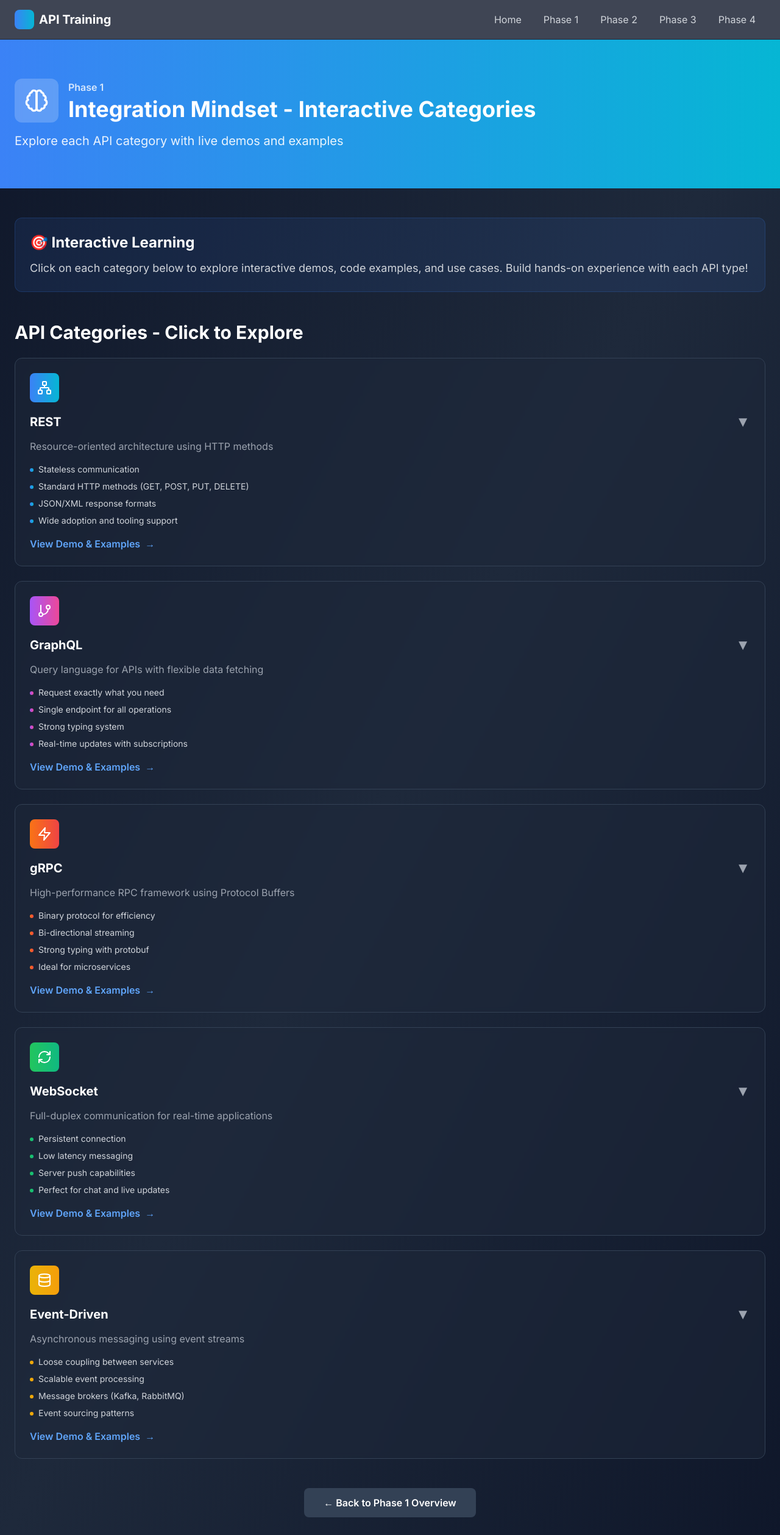
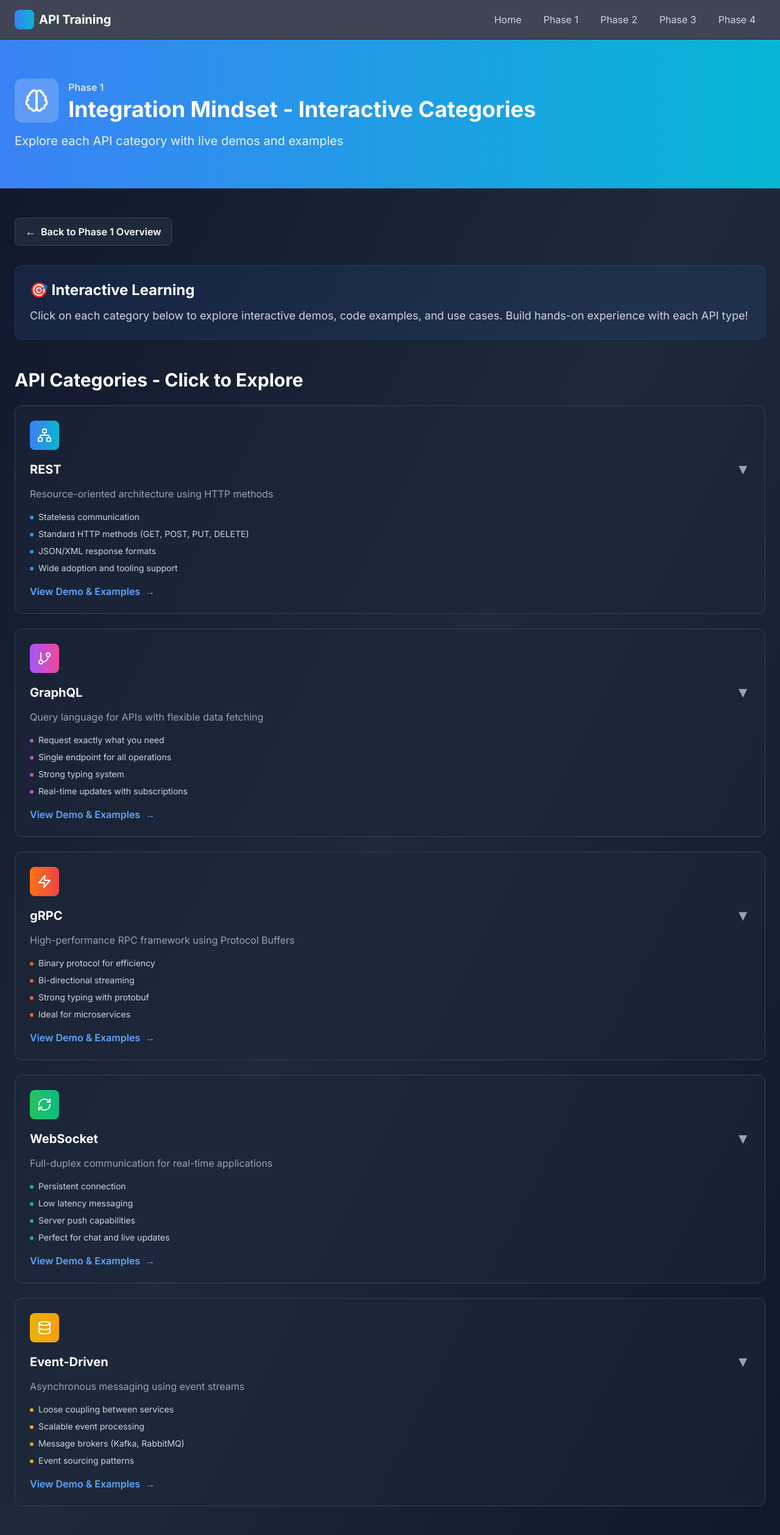
Before and after one commit to devcamos/apisandbox, a Next.js app: page /phase-1/categories in a window 1280 px wide. Shown: the top 2518 px of the page at 61% size. Built offline with nearby package versions, Linux system fonts and the light colour scheme.

Commit message:
Add prominent back button at top and bottom of interactive categories page

```diff
--- a/app/phase-1/categories/page.tsx
+++ b/app/phase-1/categories/page.tsx
@@ -417,6 +417,17 @@ await consumer.run({
       icon={Brain}
       color="from-blue-500 to-cyan-500"
     >
+      {/* Back Button */}
+      <div className="mb-8">
+        <a
+          href="/phase-1"
+          className="inline-flex items-center gap-2 px-4 py-2 bg-slate-800 hover:bg-slate-700 text-white rounded-lg font-semibold transition-all border border-slate-700 hover:border-slate-600"
+        >
+          <span className="text-lg">←</span>
+          Back to Phase 1 Overview
+        </a>
+      </div>
+
       {/* Goal Section */}
       <div className="bg-blue-500/10 border border-blue-500/20 rounded-xl p-6 mb-12">
         <h2 className="text-2xl font-bold text-white mb-3">🎯 Interactive Learning</h2>
@@ -512,13 +523,14 @@ await consumer.run({
         </div>
       </section>
 
-      {/* Back Button */}
-      <div className="text-center">
+      {/* Back Button Bottom */}
+      <div className="text-center mt-12">
         <a
           href="/phase-1"
-          className="inline-block px-8 py-3 bg-slate-700 hover:bg-slate-600 text-white rounded-lg font-semibold transition-all"
+          className="inline-flex items-center gap-2 px-8 py-3 bg-slate-800 hover:bg-slate-700 text-white rounded-lg font-semibold transition-all border border-slate-700 hover:border-slate-600"
         >
-          ← Back to Phase 1 Overview
+          <span className="text-lg">←</span>
+          Back to Phase 1 Overview
         </a>
       </div>
     </PhaseLayout>
```
